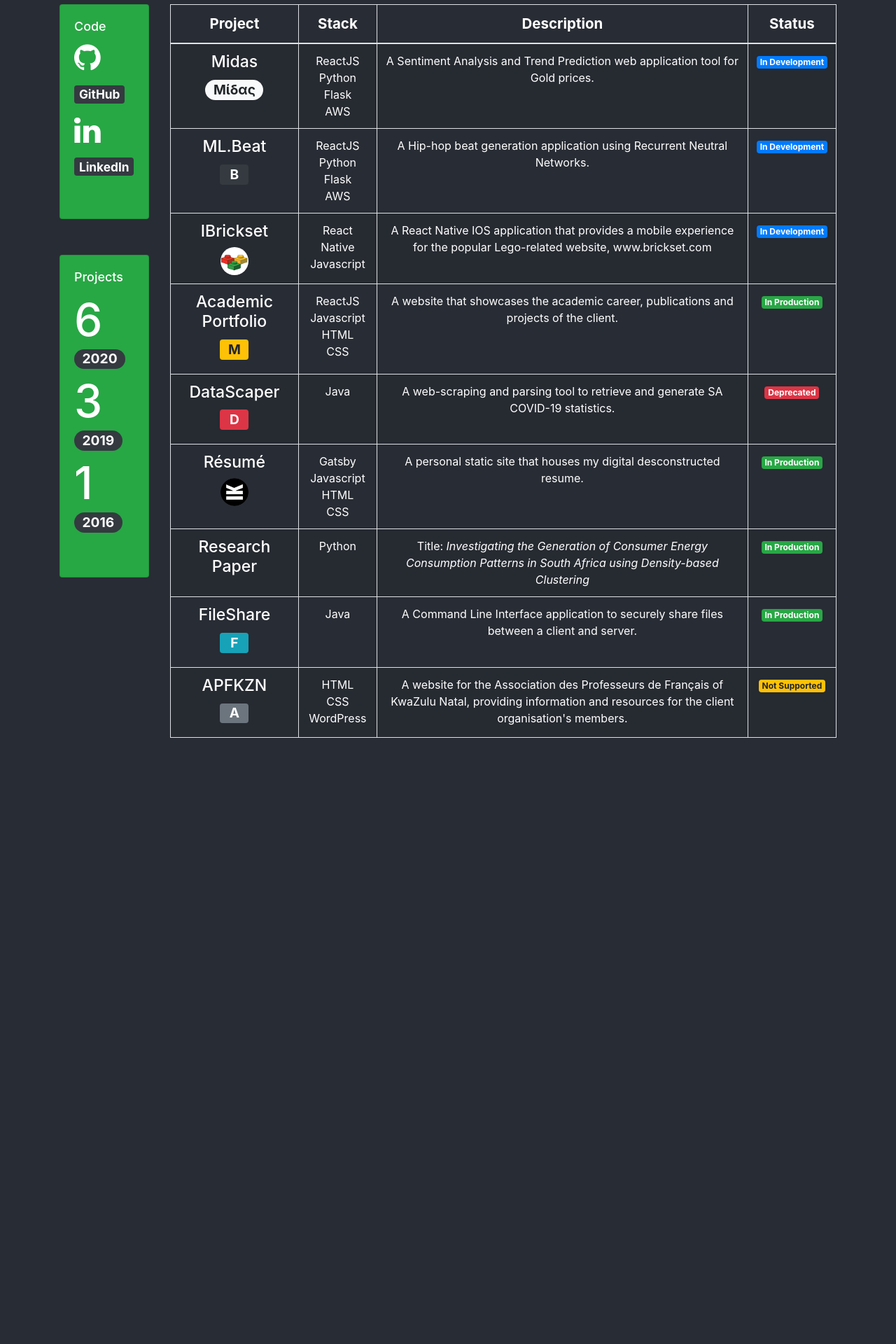
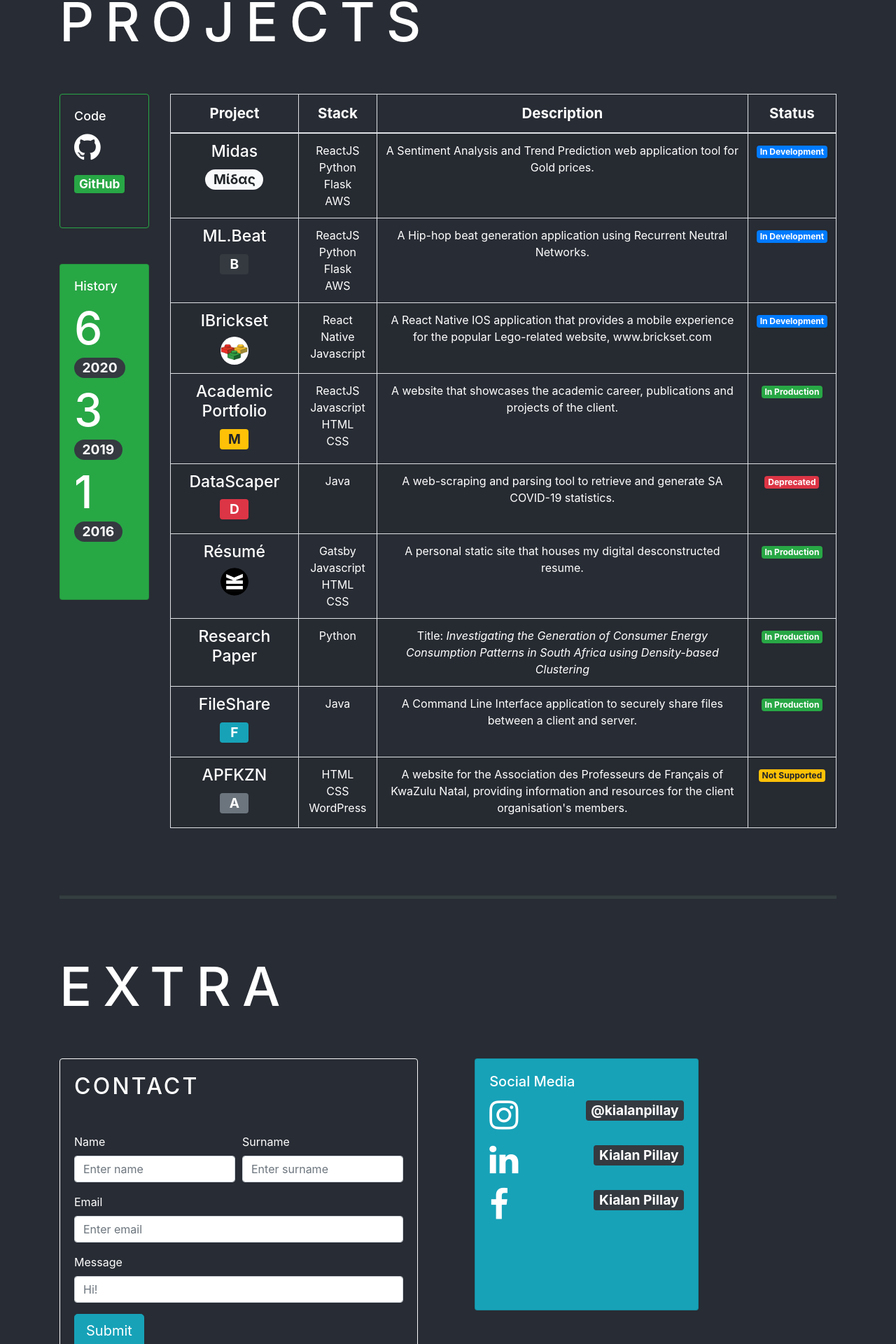
Before and after one commit to kialanpillay/showcase, a React (Create React App) app in the folder website/: page / in a window 1280 px wide. Shown: the part 3407-5327 px from the top of the page at 70% size. Before the commit the page ends 4541 px from the top, so only its background shows below. Built offline with nearby package versions, Linux system fonts and the light colour scheme.

Commit message:
Layout and Extra Page

```diff
--- a/website/public/index.html
+++ b/website/public/index.html
@@ -28,6 +28,12 @@
     <title>Kialan Pillay - Showcase</title>
   </head>
   <body>
+    <form name="contact" netlify netlify-honeypot="bot-field" hidden>
+      <input type="name" name="name" />
+      <input type="surname" name="name" />
+      <input type="email" name="email" />
+      <input type="message" name="message"></input>
+    </form>
     <noscript>You need to enable JavaScript to run this app.</noscript>
     <div id="root"></div>
     <!--
--- a/website/src/App.css
+++ b/website/src/App.css
@@ -121,3 +121,9 @@
   font-size: 1.3vw;
   text-align: justify;
 }
+
+.contactHeading {
+  color: white;
+  letter-spacing: 0.2rem;
+  text-align: left;
+}
--- a/website/src/App.js
+++ b/website/src/App.js
@@ -12,6 +12,7 @@
 import Skills from "./Skills.js";
 import Career from "./Career.js";
 import Projects from "./Projects.js";
+import Extra from "./Extra.js";
 
 export default class App extends React.Component {
   constructor(props) {
@@ -125,6 +126,8 @@
             <Career />
             <hr className="sep"/>
             <Projects />
+            <hr className="sep"/>
+            <Extra />
           </Container>
         </div>
       </div>
--- a/website/src/Career.js
+++ b/website/src/Career.js
@@ -59,7 +59,7 @@
           <Card
             style={{
               width: "20vw",
-              height: "28vw",
+              height: "50vh",
               textAlign: "left",
               backgroundColor: "transparent",
             }}
--- /dev/null
+++ b/website/src/Extra.js
@@ -0,0 +1,153 @@
+import React from "react";
+import "bootstrap/dist/css/bootstrap.min.css";
+import Row from "react-bootstrap/Row";
+import Col from "react-bootstrap/Col";
+import Card from "react-bootstrap/Card";
+import Button from "react-bootstrap/Button";
+import Badge from "react-bootstrap/Badge";
+import Form from "react-bootstrap/Form";
+
+function Extra() {
+  return (
+    <div>
+      <Row
+        style={{
+          width: "100%",
+          marginTop: "10vh",
+          marginBottom: "6vh",
+        }}
+      >
+        <Col md="auto">
+          <h1 className="sectionHeading" id="extra">
+            EXTRA
+          </h1>
+        </Col>
+      </Row>
+      <Row>
+        <Col>
+          <Card
+            style={{
+              width: "40vw",
+              height: "60vh",
+              textAlign: "left",
+              marginRight: "4vw",
+              backgroundColor: "transparent",
+            }}
+            border="light"
+          >
+            <Card.Body>
+              <h1 className="contactHeading">CONTACT</h1>
+              <Form
+                style={{
+                  marginTop: "6vh",
+                }}
+                name="contact"
+                method="POST"
+                data-netlify="true"
+              >
+                <input type="hidden" name="form-name" value="contact" />
+                <Form.Row>
+                  <Form.Group as={Col} controlId="formGridName">
+                    <Form.Label>Name</Form.Label>
+                    <Form.Control type="name" placeholder="Enter name" />
+                  </Form.Group>
+
+                  <Form.Group as={Col} controlId="formGridSurname">
+                    <Form.Label>Surname</Form.Label>
+                    <Form.Control type="surname" placeholder="Enter surname" />
+                  </Form.Group>
+                </Form.Row>
+                <Form.Row>
+                  <Form.Group as={Col} controlId="formGridEmail">
+                    <Form.Label>Email</Form.Label>
+                    <Form.Control type="email" placeholder="Enter email" />
+                  </Form.Group>
+                </Form.Row>
+
+                <Form.Group controlId="formGridMessage">
+                  <Form.Label>Message</Form.Label>
+                  <Form.Control type="message" placeholder="Hi!" />
+                </Form.Group>
+                <Button variant="info" size="lg" type="submit">
+                  Submit
+                </Button>
+              </Form>
+            </Card.Body>
+          </Card>
+        </Col>
+        <Col>
+          <Card
+            style={{ width: "25vw", height: "45vh", textAlign: "left" }}
+            bg="info"
+          >
+            <Card.Body>
+              <Card.Title>Social Media</Card.Title>
+              <Card.Text>
+                <Row>
+                  <Col>
+                    <a
+                      href="https://instagram.com/kialanpillay"
+                      target="_blank"
+                    >
+                      <i
+                        class="fa fa-instagram"
+                        style={{ fontSize: "48px", color: "white" }}
+                      ></i>
+                    </a>
+                  </Col>
+                  <Col>
+                    <h2>
+                      <Badge variant="dark">@kialanpillay</Badge>
+                    </h2>
+                  </Col>
+                </Row>
+              </Card.Text>
+              <Card.Text>
+                <Row>
+                  <Col>
+                    <a
+                      href="https://linkedin.com/in/kialan-p-a63779140/"
+                      target="_blank"
+                    >
+                      <i
+                        class="fa fa-linkedin"
+                        style={{ fontSize: "48px", color: "white" }}
+                      ></i>
+                    </a>
+                  </Col>
+                  <Col>
+                    <h2>
+                      <Badge variant="dark">Kialan Pillay</Badge>
+                    </h2>
+                  </Col>
+                </Row>
+              </Card.Text>
+              <Card.Text>
+                <Row>
+                  <Col>
+                    <a
+                      href="https://instagram.com/kialanpillay"
+                      target="_blank"
+                    >
+                      <i
+                        class="fa fa-facebook"
+                        style={{ fontSize: "48px", color: "white" }}
+                      ></i>
+                    </a>
+                  </Col>
+                  <Col>
+                    <h2>
+                      <Badge variant="dark">Kialan Pillay</Badge>
+                    </h2>
+                  </Col>
+                </Row>
+              </Card.Text>
+            </Card.Body>
+          </Card>
+        </Col>
+      </Row>
+    </div>
+  );
+}
+
+export default Extra;
--- a/website/src/Profile.js
+++ b/website/src/Profile.js
@@ -24,7 +24,7 @@
           <Card
             style={{
               width: "28vw",
-              height: "24vw",
+              height: "44vh",
               textAlign: "left",
               marginRight: "4vw",
               backgroundColor: "transparent",
@@ -50,7 +50,7 @@
         </Col>
         <Col md="auto">
           <Card
-            style={{ width: "20vw", height: "20vw", textAlign: "left" }}
+            style={{ width: "20vw", height: "37vh", textAlign: "left" }}
             bg="primary"
           >
             <Card.Body>
@@ -69,7 +69,7 @@
         </Col>
         <Col md="auto">
           <Card
-            style={{ width: "20vw", height: "20vw", textAlign: "left" }}
+            style={{ width: "20vw", height: "37vh", textAlign: "left" }}
             bg="primary"
           >
             <Card.Body>
--- a/website/src/Projects.js
+++ b/website/src/Projects.js
@@ -29,10 +29,11 @@
           <Card
             style={{
               width: "10vw",
-              height: "24vw",
+              height: "24vh",
               textAlign: "left",
+              backgroundColor: "transparent"
             }}
-            bg="success"
+            border="success"
           >
             <Card.Body>
               <Card.Title>
@@ -48,39 +49,24 @@
               </Card.Text>
               <Card.Text>
                 <h3>
-                  <Badge variant="dark">GitHub</Badge>
+                  <Badge variant="success">GitHub</Badge>
                 </h3>
               </Card.Text>
-              <Card.Text>
-                <a
-                  href="https://https://www.linkedin.com/in/kialan-p-a63779140/"
-                  target="_blank"
-                >
-                  <i
-                    class="fa fa-linkedin"
-                    style={{ fontSize: "44px", color: "white" }}
-                  ></i>
-                </a>
-              </Card.Text>
-              <Card.Text>
-                <h3>
-                  <Badge variant="dark">LinkedIn</Badge>
-                </h3>
-              </Card.Text>
+
             </Card.Body>
           </Card>
           <Card
             style={{
               width: "10vw",
               marginTop: "4vw",
-              height: "36vw",
+              height: "60vh",
               textAlign: "left",
             }}
             bg="success"
           >
             <Card.Body>
               <Card.Title>
-                <h4>Projects</h4>
+                <h4>History</h4>
               </Card.Title>
               <Card.Text>
                 <h1 className="numericProjects">6</h1>
--- a/website/src/Skills.js
+++ b/website/src/Skills.js
@@ -139,7 +139,7 @@
           <Card
             style={{
               width: "20vw",
-              height: "28vw",
+              height: "50vh",
               textAlign: "left",
               backgroundColor: "transparent",
             }}
```
